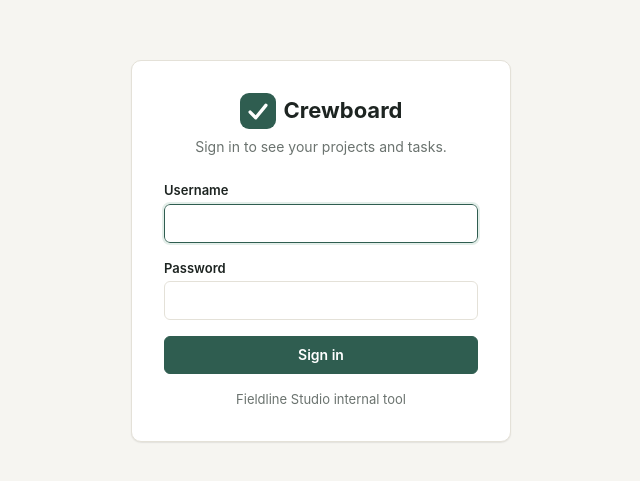
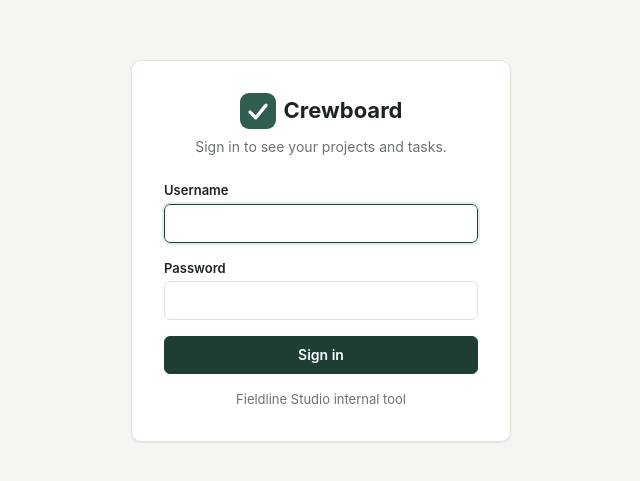
Before and after one commit to pristine-test-org/split-stack, a React (Vite) app in the folder frontend/: page /login in a window 1280 px wide. Shown: the part 149-630 px from the top of the page, without its empty margins (319-959 px from the left). Built offline with nearby package versions, Linux system fonts and the light colour scheme; no server answers.

Commit message:
Change one line, to see Impeccable review it

```diff
--- a/frontend/src/styles/tokens.css
+++ b/frontend/src/styles/tokens.css
@@ -11,7 +11,7 @@
   --color-text: #1d2421;
   --color-muted: #6b736f;
 
-  --color-primary: #2f5d50;
+  --color-primary: #1e3d34;
   --color-primary-hover: #244a3f;
   --color-primary-soft: #e3eee9;
 
```
